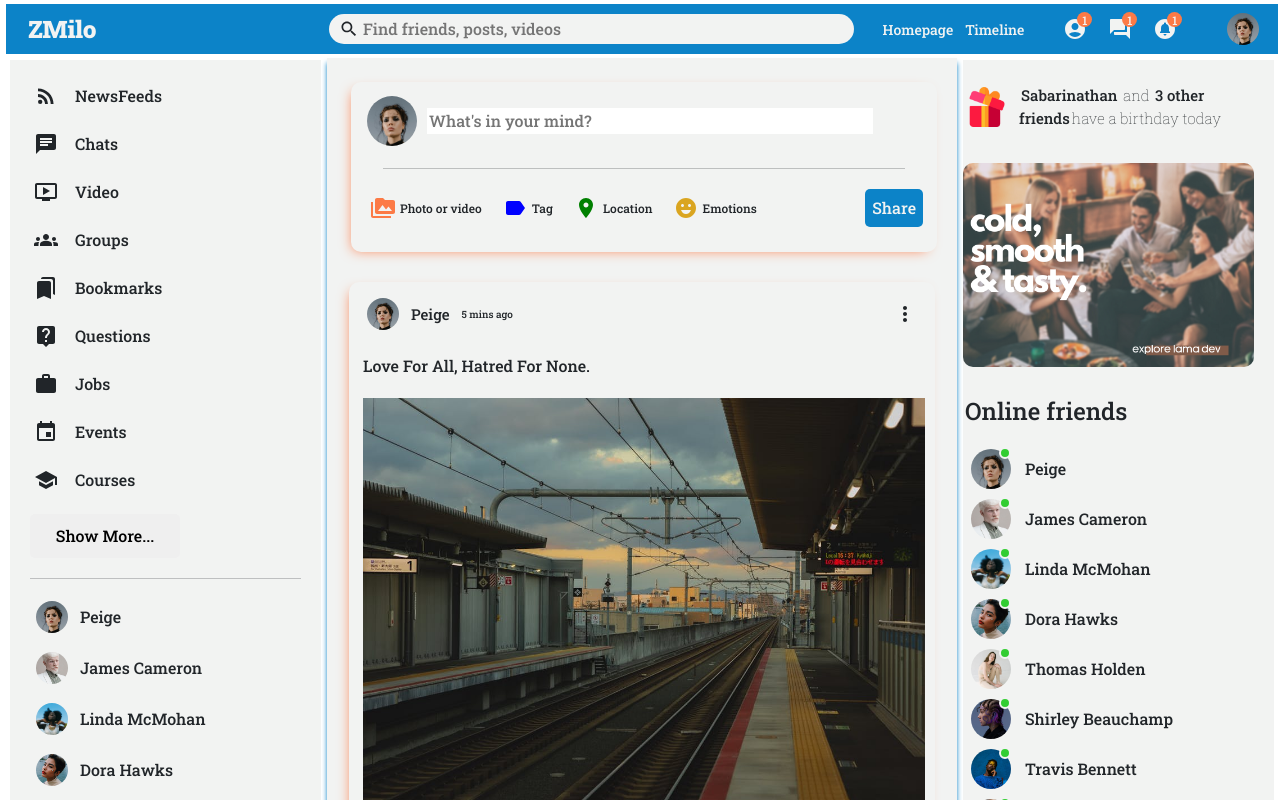
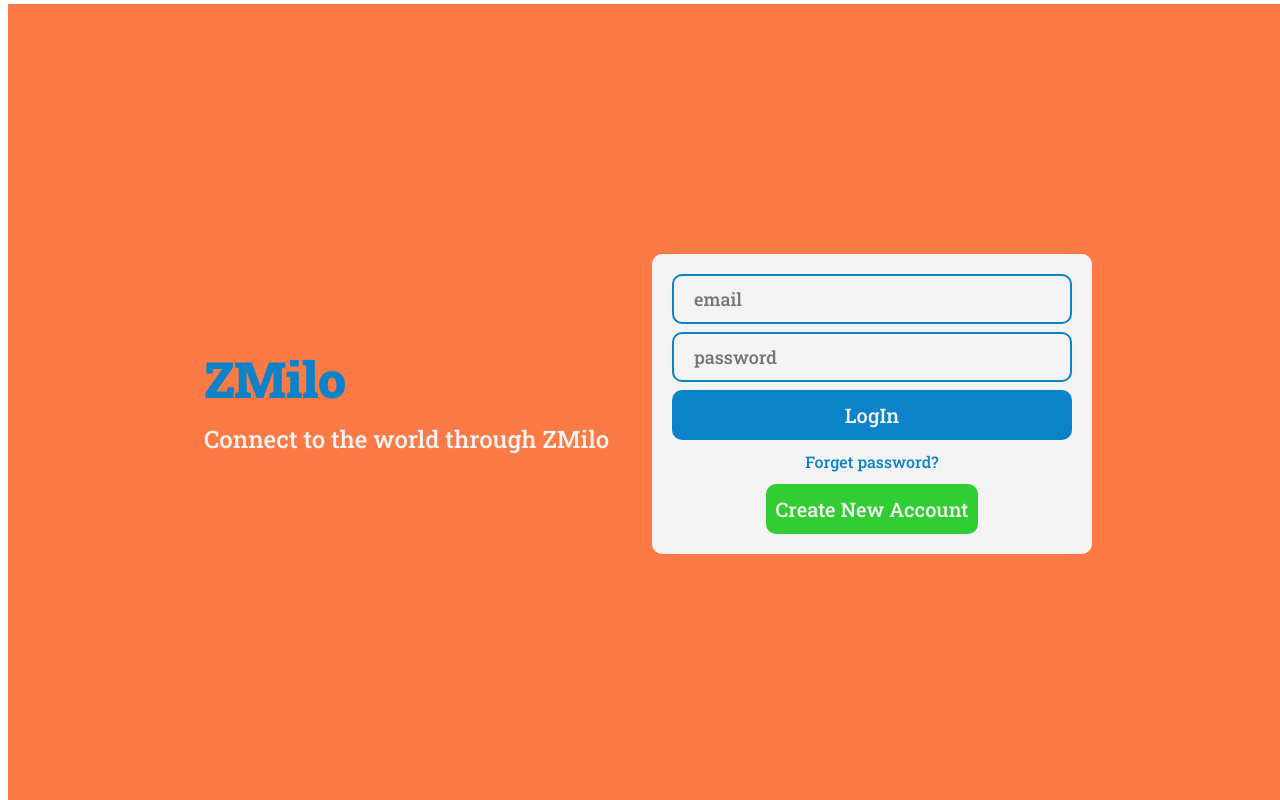
Before and after one commit to razzaksr/ZMiloReactUI, a React (Create React App) app: page / in a window 1280 px wide. Shown: the top 800 px of the page. Built offline with nearby package versions, Linux system fonts and the light colour scheme.

Commit message:
Login created

```diff
--- a/src/App.js
+++ b/src/App.js
@@ -1,6 +1,7 @@
 import Home from "./Pages/Home/Home";
 import "../node_modules/bootstrap/dist/css/bootstrap.min.css";
 import "../node_modules/bootstrap-icons/font/bootstrap-icons.css";
+import Login from "./Pages/Login/Login";
 
 const App=()=> {
   return (
@@ -8,7 +9,8 @@ const App=()=> {
       {/* <h1>Hi there!</h1>
       <p>Zealous academy</p>
       <i>Salem</i> */}
-      <Home/>
+      {/* <Home/> */}
+      <Login/>
     </>
   );
 }
--- /dev/null
+++ b/src/Pages/Login/Login.css
@@ -0,0 +1,76 @@
+.log{
+    width: 100vw;
+    height: 100vh;
+    background-color: #fc7a46;
+    display: flex;
+    align-items: center;
+    justify-content: center;
+}
+
+.wraplog{
+    width: 70%;
+    height: 70%;
+    display: flex;
+}
+
+.logLeft,.logRight{
+    flex: 1;
+    display: flex;
+    flex-direction: column;
+    justify-content: center;
+}
+.logIcon{
+    font-size: 50px;
+    font-weight: 800;
+    color: #0c83c8;
+    margin-bottom: 10px;
+}
+.logDesc{
+    font-size: 24px;
+    color: #f2f3f2;
+}
+.logBox{
+    height: 300px;
+    padding: 20px;background-color: #f2f3f2;
+    border-radius: 10px;
+    display: flex;
+    flex-direction: column;
+    justify-content: space-between;
+}
+.logInput{
+    height: 50px;
+    border-radius: 10px;
+    border: 2px solid #0c83c8;
+    font-size: 18px;
+    padding-left: 20px;
+    background-color: #f2f3f2;
+}
+.logInput:focus{
+    outline: none;
+}
+.logButton{
+    height: 50px;
+    border-radius: 10px;
+    border: none;
+    background-color: #0c83c8;
+    color: #f2f3f2;
+    font-size: 20px;
+    font-weight: 500;
+    cursor: pointer;
+}
+.logForgot{
+    text-align: center;
+    color: #0c83c8;
+}
+.logRegister{
+    height: 50px;
+    padding: 10px;
+    align-self: center;
+    border-radius: 10px;
+    border: none;
+    background-color: limegreen;
+    color: #f2f3f2;
+    font-size: 20px;
+    font-weight: 500;
+    cursor: pointer;
+}
--- /dev/null
+++ b/src/Pages/Login/Login.js
@@ -0,0 +1,29 @@
+import "./Login.css"
+
+export default function Login() {
+  return (
+    <div>
+      <div className="log">
+        <div className="wraplog">
+            <div className="logLeft">
+                <h3 className="logIcon">ZMilo</h3>
+                <span className="logDesc">
+                    Connect to the world through ZMilo
+                </span>
+            </div>
+            <div className="logRight">
+                <div className="logBox">
+                    <input type="text" className="logInput" placeholder="email"/>
+                    <input type="text" className="logInput" placeholder="password"/>
+                    <button className="logButton">LogIn</button>
+                    <span className="logForgot">Forget password?</span>
+                    <button className="logRegister">
+                        Create New Account
+                    </button>
+                </div>
+            </div>
+        </div>
+      </div>
+    </div>
+  )
+}
```
